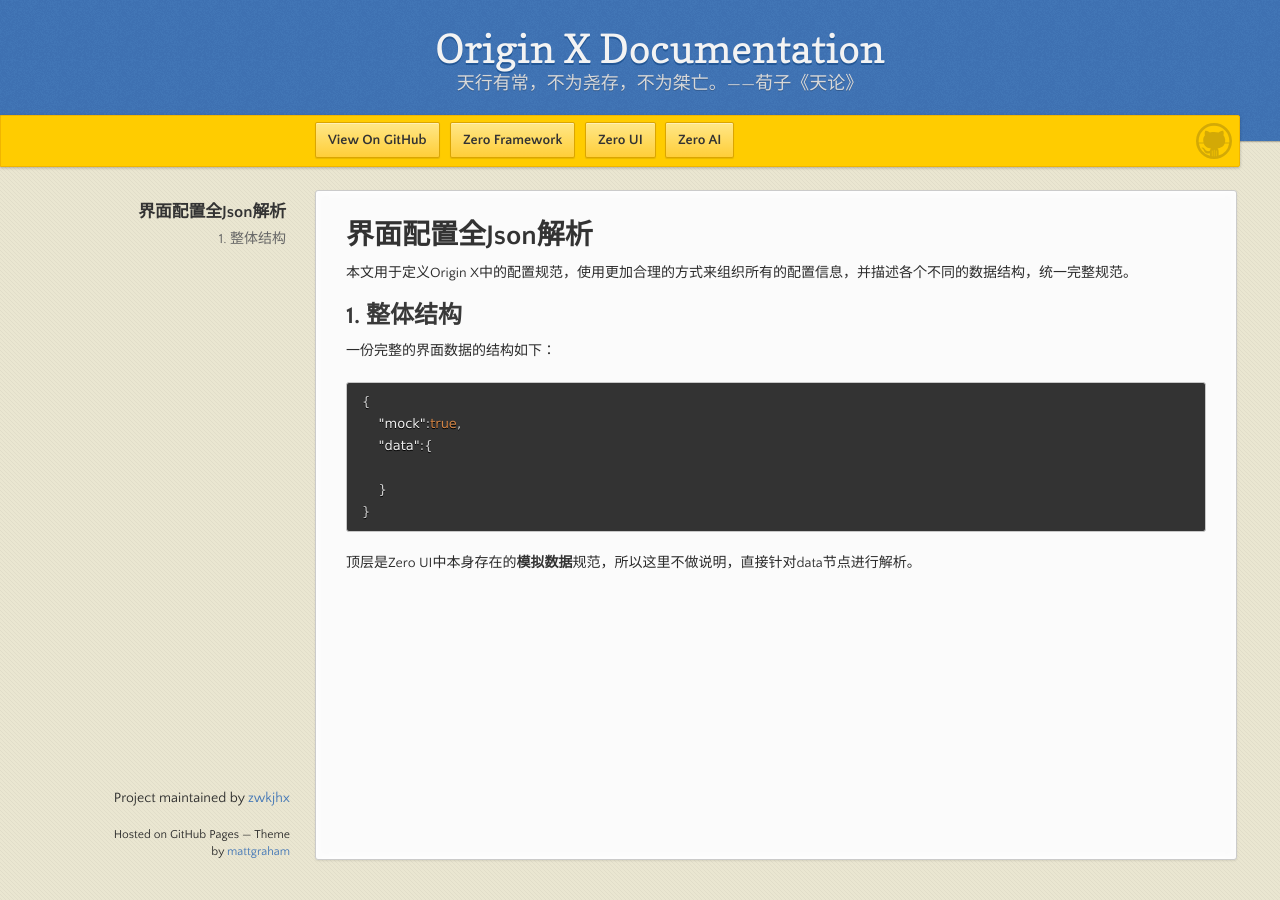
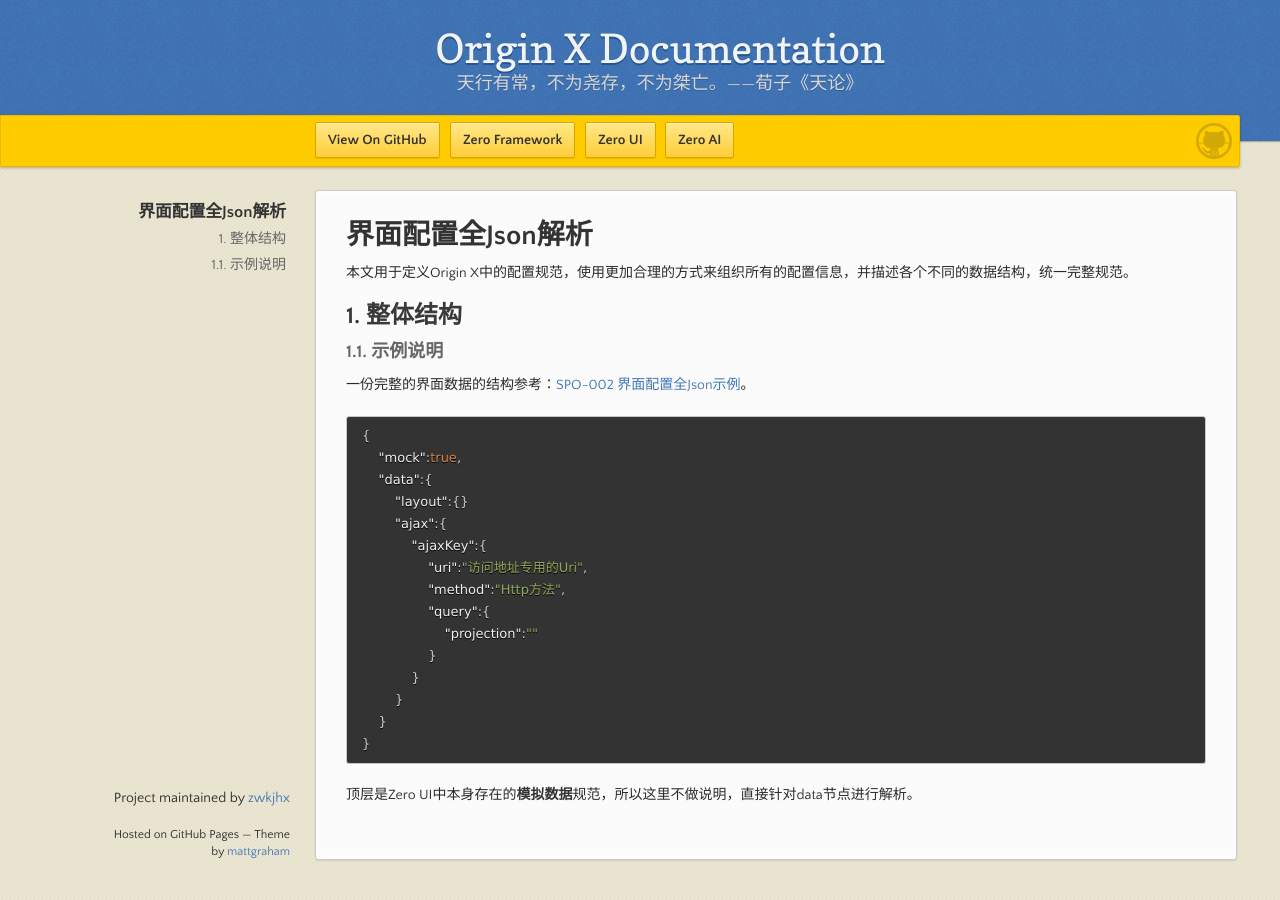
Before and after one commit to zwkjhx/ox-doc, a Jekyll site: the page built from specification/3-origin-xgui-fan/spo-001-jie-mian-pei-zhi-quan-json-jie-xi.md, in a window 1280 px wide. Built offline with Jekyll 4.4.1, drawn with Linux system fonts in a browser that asks for light colours; our own code applies the rules of GitHub Pages for plain Markdown files.

Commit message:
Updates specification/3-origin-xgui-fan/spo-001-jie-mian-pei-zhi-quan-json-jie-xi.md
Auto commit by GitBook Editor

````diff
--- a/specification/3-origin-xgui-fan/spo-001-jie-mian-pei-zhi-quan-json-jie-xi.md
+++ b/specification/3-origin-xgui-fan/spo-001-jie-mian-pei-zhi-quan-json-jie-xi.md
@@ -4,13 +4,24 @@
 
 ## 1. 整体结构
 
-一份完整的界面数据的结构如下：
+### 1.1. 示例说明
+
+一份完整的界面数据的结构参考：[SPO-002 界面配置全Json示例](/specification/3-origin-xgui-fan/spo-002-jie-mian-pei-zhi-quan-json-shi-li.md)。
 
 ```json
 {
     "mock":true,
     "data":{
-
+        "layout":{}
+        "ajax":{
+            "ajaxKey":{
+                "uri":"访问地址专用的Uri",
+                "method":"Http方法",
+                "query":{
+                    "projection":""
+                }
+            }
+        }
     }
 }
 ```
````
Also changed, not shown: SUMMARY.md (+1 -0 lines), specification/3-origin-xgui-fan/spo-002-jie-mian-pei-zhi-quan-json-shi-li.md (added).
